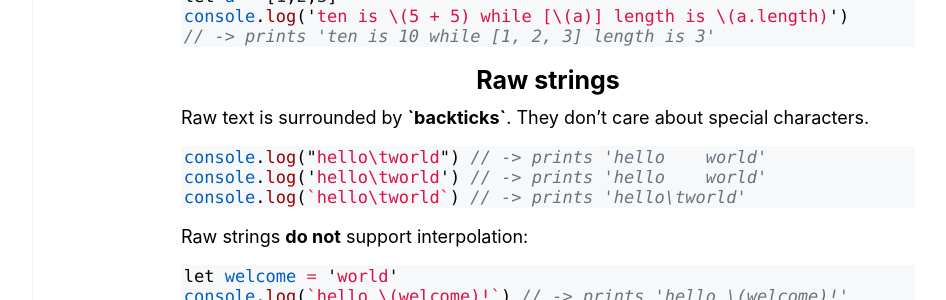
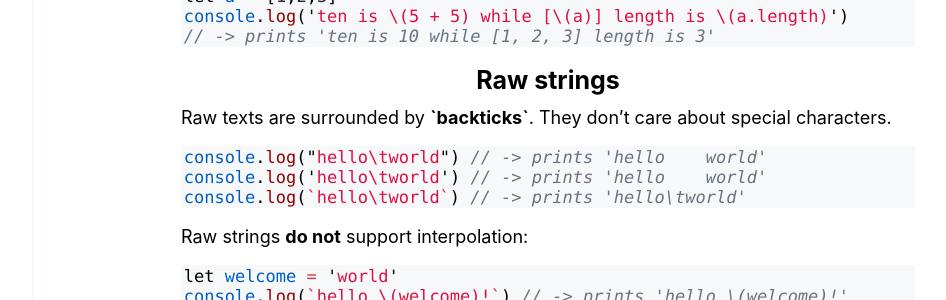
Before and after one commit to hexalang/hexalang.github.io, a Jekyll site: the page built from _book/Strings.md, in a window 1280 px wide. Shown: the part 1522-1822 px from the top of the page, without its empty margins (217-1163 px from the left). Built offline with Jekyll 4.4.1, drawn with Linux system fonts in a browser that asks for light colours.

Commit message:
Update Strings.md

````diff
--- a/_book/Strings.md
+++ b/_book/Strings.md
@@ -81,7 +81,7 @@ console.log('ten is \(5 + 5) while [\(a)] length is \(a.length)')
 
 ### Raw strings
 
-Raw text is surrounded by **&#96;backticks&#96;**. They don't care about special characters.
+Raw texts are surrounded by **&#96;backticks&#96;**. They don't care about special characters.
 
 ```ts
 console.log("hello\tworld") // -> prints 'hello    world'
````
